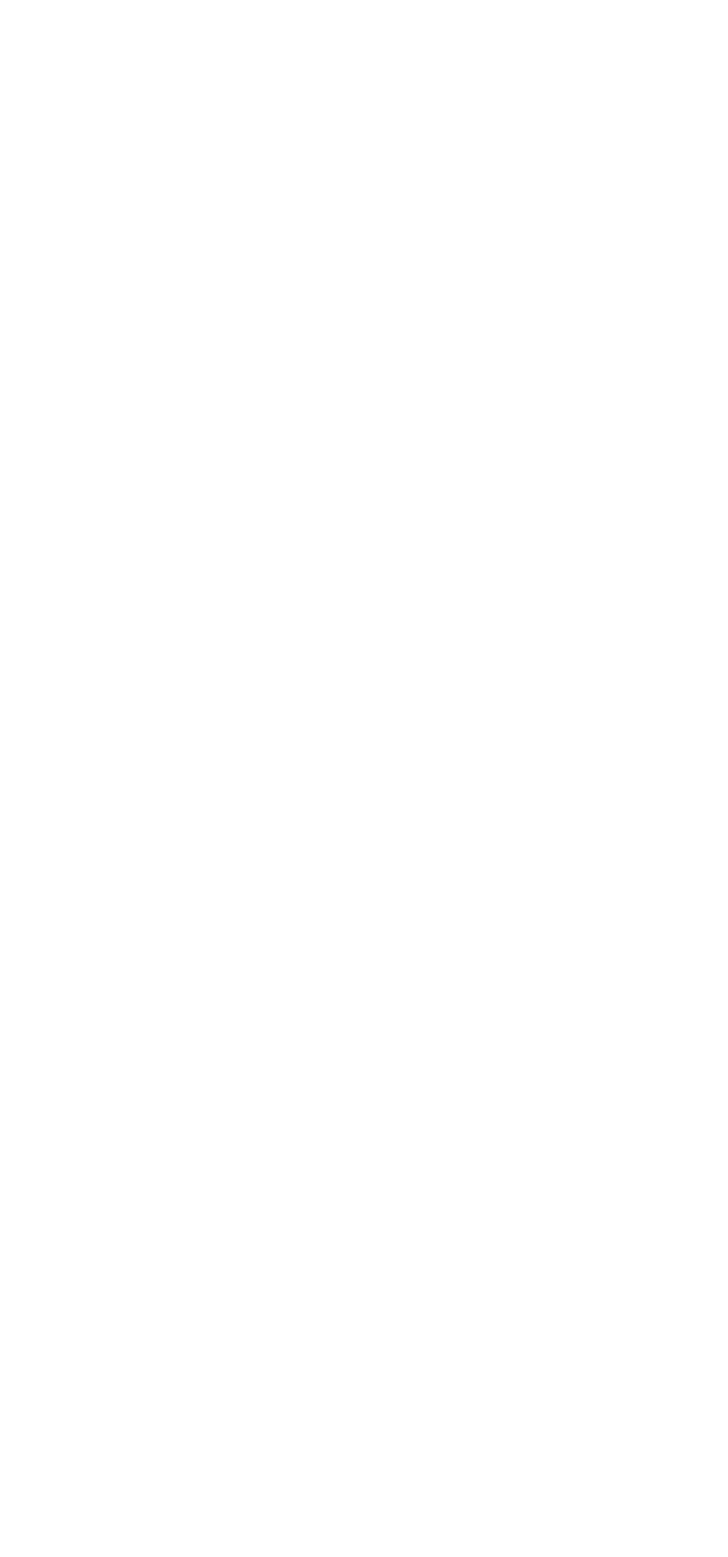
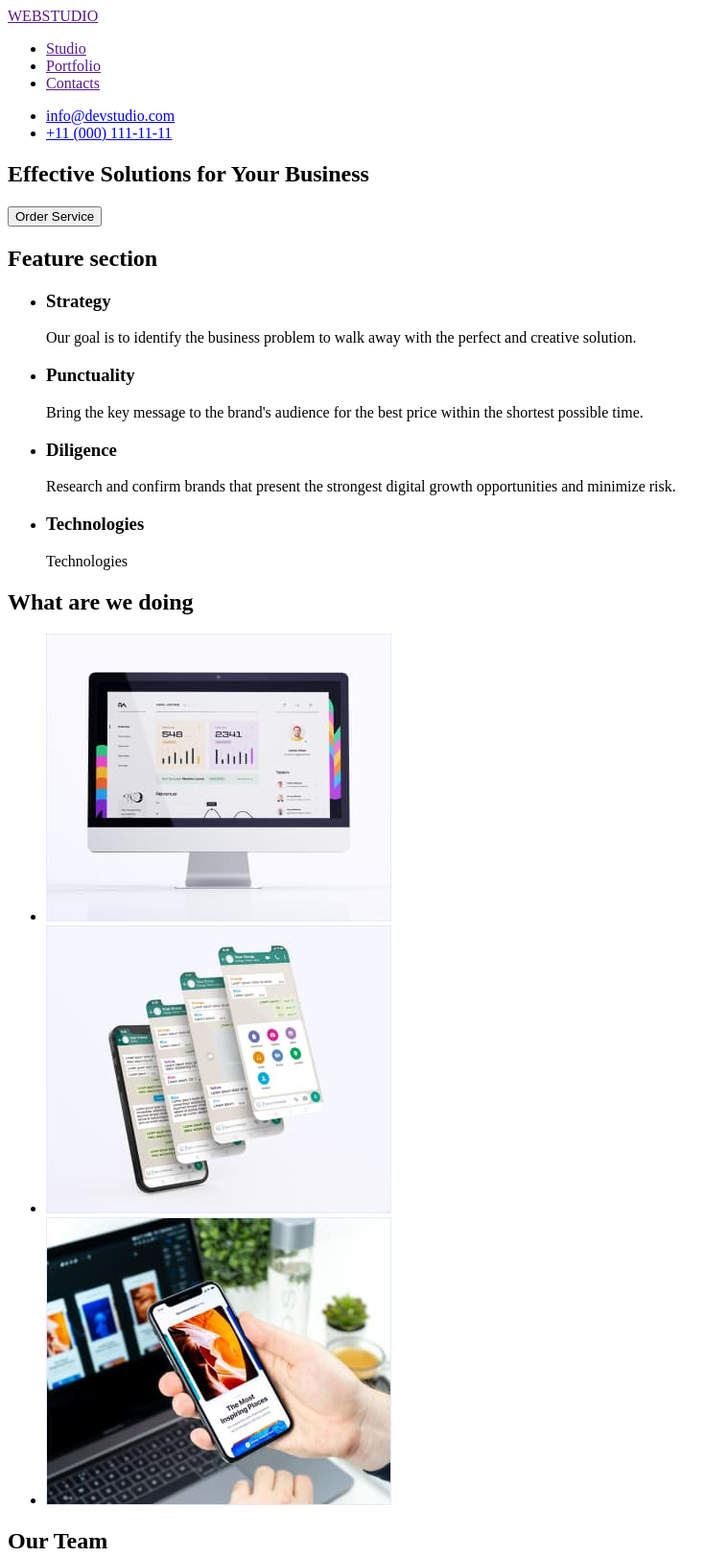
Before and after one commit to Viktoriia3192/goit-markup-hw-01, a plain HTML site: page index.html in a window 1280 px wide. Shown: the top 1622 px of the page at 96% size, without its empty margins (0-759 px from the left). Before the commit the page ends 800 px from the top, so only its background shows below. Drawn offline with Linux system fonts and the light colour scheme.

Commit message:
Done-hw-01

```diff
--- a/index.html
+++ b/index.html
@@ -8,18 +8,151 @@
   </head>
   <body>
     <!-- Header section -->
-    <header></header>
+    <header>
+      <a href="">WEBSTUDIO</a>
+      <nav>
+        <ul>
+          <li>
+            <a href="" target="_blank">Studio</a>
+          </li>
+          <li>
+            <a href="" target="_blank">Portfolio</a>
+          </li>
+          <li>
+            <a href="" target="_blank">Contacts</a>
+          </li>
+        </ul>
+        <ul>
+          <li>
+            <a href="mailto:info@devstudio.com">info@devstudio.com</a>
+          </li>
+          <li>
+            <a href="tel:+110001111111">+11 (000) 111-11-11</a>
+          </li>
+        </ul>
+      </nav>
+    </header>
     <main>
       <!-- Hero section -->
-      <section></section>
+      <section>
+        <h1>Effective Solutions for Your Business</h1>
+        <button type="button">Order Service</button>
+      </section>
       <!-- Feature section -->
-      <section></section>
+      <section>
+        <h2>Feature section</h2>
+        <ul>
+          <li>
+            <h3>Strategy</h3>
+            <p>
+              Our goal is to identify the business problem to walk away with the
+              perfect and creative solution.
+            </p>
+          </li>
+          <li>
+            <h3>Punctuality</h3>
+            <p>
+              Bring the key message to the brand's audience for the best price
+              within the shortest possible time.
+            </p>
+          </li>
+          <li>
+            <h3>Diligence</h3>
+            <p>
+              Research and confirm brands that present the strongest digital
+              growth opportunities and minimize risk.
+            </p>
+          </li>
+          <li>
+            <h3>Technologies</h3>
+            <p>Technologies</p>
+          </li>
+        </ul>
+      </section>
       <!-- What we are doing section -->
-      <section></section>
+      <section>
+        <h2>What are we doing</h2>
+        <ul>
+          <li>
+            <img
+              src="./images/Doing/computer1.jpg"
+              alt="Computer"
+              width="360"
+              height="300"
+            />
+          </li>
+          <li>
+            <img
+              src="./images/Doing/site2.jpg"
+              alt="Sites"
+              width="360"
+              height="300"
+            />
+          </li>
+          <li>
+            <img
+              src="./images/Doing/mobile3.jpg"
+              alt="Mobile phone"
+              width="360"
+              height="300"
+            />
+          </li>
+        </ul>
+      </section>
       <!-- Our team -->
-      <section></section>
+      <section>
+        <h2>Our Team</h2>
+        <ul>
+          <li>
+            <img
+              src="./images/Team/MarkGuerrero1.jpg"
+              alt="Mark Guerrero"
+              width="264"
+              height="260"
+            />
+            <h3>Mark Guerrero</h3>
+            <p>Product Designer</p>
+          </li>
+          <li>
+            <img
+              src="./images/Team/TomFord2.jpg"
+              alt="Tom Ford"
+              width="264"
+              height="260"
+            />
+            <h3>Tom Ford</h3>
+            <p>Frontend Developer</p>
+          </li>
+          <li>
+            <img
+              src="./images/Team/CamilaGarcia3.jpg"
+              alt="Camila Garcia"
+              width="264"
+              height="260"
+            />
+            <h3>Camila Garcia</h3>
+            <p>Marketing</p>
+          </li>
+          <li>
+            <img
+              src="./images/Team/DanielWilson4.jpg"
+              alt="Daniel Wilson"
+              width="264"
+              height="260"
+            />
+            <h3>Daniel Wilson</h3>
+            <p>UI Designer</p>
+          </li>
+        </ul>
+      </section>
     </main>
     <!-- Footer section -->
-    <footer></footer>
+    <footer>
+      <a href="">WEBSTUDIO</a>
+      <p>
+        Increase the flow of customers and sales for your business with digital
+        marketing & growth solutions.
+      </p>
+    </footer>
   </body>
 </html>
```
Also changed, not shown: .prettierrc.json (added), images/Doing/computer1.jpg (added), images/Doing/mobile3.jpg (added), images/Doing/site2.jpg (added), images/Team/CamilaGarcia3.jpg (added), images/Team/DanielWilson4.jpg (added), images/Team/MarkGuerrero1.jpg (added), images/Team/TomFord2.jpg (added).
